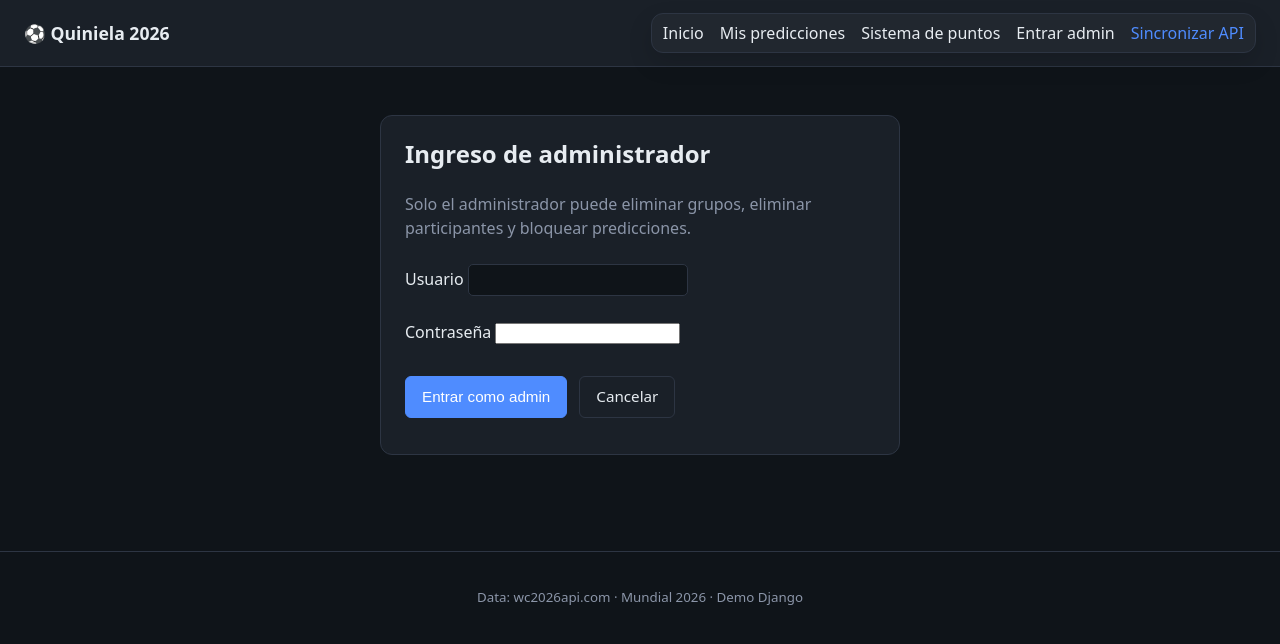
After one commit to Angelokc01/quiniela, a Django app: template templates/inicio/admin_login.html in a window 1280 px wide. The commit adds this page. Shown: the top 644 px of the page. Run offline with Django 4.2, Linux system fonts and the light colour scheme; the template is opened without the code that fills it, so the values that code supplies are empty.

Commit message:
Con admin

```diff
--- a/inicio/models.py
+++ b/inicio/models.py
@@ -74,6 +74,7 @@ class Participant(models.Model):
         BettingGroup, on_delete=models.CASCADE, related_name='participants'
     )
     name = models.CharField(max_length=120)
+    predictions_locked = models.BooleanField(default=False)
     created_at = models.DateTimeField(default=timezone.now)
 
     class Meta:
--- a/inicio/urls.py
+++ b/inicio/urls.py
@@ -5,6 +5,10 @@ from . import views
 app_name = 'inicio'
 
 urlpatterns = [
+     # Admin de la app (sesión simple)
+     path('admin-login/', views.admin_login, name='admin_login'),
+     path('admin-logout/', views.admin_logout, name='admin_logout'),
+
     # Home: elegir tipo de grupo
     path('', views.home, name='home'),
 
@@ -13,6 +17,7 @@ urlpatterns = [
 
     # Grupos
     path('grupos/crear/', views.create_group, name='create_group'),
+     path('grupos/<int:bg_id>/eliminar/', views.delete_group, name='delete_group'),
     path('grupos/<int:bg_id>/participantes/', views.manage_participants,
          name='manage_participants'),
 
--- a/static/inicio/css/style.css
+++ b/static/inicio/css/style.css
@@ -108,6 +108,18 @@ a:hover { text-decoration: underline; }
   font: inherit; padding: 0;
 }
 .link-btn.danger { color: var(--danger); }
+
+.admin-pill {
+  display: inline-block;
+  margin-left: .45rem;
+  padding: .1rem .45rem;
+  border-radius: 999px;
+  border: 1px solid var(--border);
+  background: var(--surface-2);
+  color: var(--accent);
+  font-size: .75rem;
+  font-weight: 600;
+}
 
 .actions { display: flex; gap: .75rem; flex-wrap: wrap; margin-top: 1rem; }
 .sticky-bottom {
--- /dev/null
+++ b/templates/inicio/admin_login.html
@@ -0,0 +1,30 @@
+{% extends "inicio/base.html" %}
+
+{% block title %}Ingreso administrador{% endblock %}
+
+{% block content %}
+<section class="card" style="max-width: 520px; margin: 1.5rem auto;">
+  <h1>Ingreso de administrador</h1>
+  <p class="muted">Solo el administrador puede eliminar grupos, eliminar participantes y bloquear predicciones.</p>
+
+  <form method="post" class="inline-form" style="flex-direction: column; align-items: stretch;">
+    {% csrf_token %}
+    <input type="hidden" name="next" value="{{ next }}">
+
+    <label>
+      Usuario
+      <input type="text" name="username" required autocomplete="username">
+    </label>
+
+    <label>
+      Contraseña
+      <input type="password" name="password" required autocomplete="current-password">
+    </label>
+
+    <div class="actions">
+      <button class="btn primary" type="submit">Entrar como admin</button>
+      <a class="btn ghost" href="{% url 'inicio:home' %}">Cancelar</a>
+    </div>
+  </form>
+</section>
+{% endblock %}
--- a/templates/inicio/base.html
+++ b/templates/inicio/base.html
@@ -15,6 +15,16 @@
         <a href="{% url 'inicio:home' %}">Inicio</a>
         <a href="{% url 'inicio:choose_participant' %}">Mis predicciones</a>
         <a href="{% url 'inicio:sistema_puntos' %}">Sistema de puntos</a>
+        {% if request.session.is_app_admin %}
+          <span class="admin-pill">Admin</span>
+          <form method="post" action="{% url 'inicio:admin_logout' %}" style="display:inline">
+            {% csrf_token %}
+            <input type="hidden" name="next" value="{{ request.path }}">
+            <button class="link-btn" type="submit">Salir admin</button>
+          </form>
+        {% else %}
+          <a href="{% url 'inicio:admin_login' %}?next={{ request.path|urlencode }}">Entrar admin</a>
+        {% endif %}
         <form method="post" action="{% url 'inicio:sync_now' %}" style="display:inline">
           {% csrf_token %}
           <input type="hidden" name="next" value="{{ request.path }}">
--- a/templates/inicio/predictions_dashboard.html
+++ b/templates/inicio/predictions_dashboard.html
@@ -4,6 +4,9 @@
 <section class="card">
   <h1>{{ participant.name }}</h1>
   <p class="muted">Grupo: <strong>{{ participant.betting_group.name }}</strong></p>
+  {% if participant.predictions_locked %}
+    <div class="msg msg-error">Predicciones bloqueadas por administrador. Este participante solo puede consultar.</div>
+  {% endif %}
 
   <div class="kpis">
     <div class="kpi"><span>Total puntos</span><strong>{{ breakdown.total }}</strong></div>
```
Also changed, not shown: inicio/views.py (+86 -0 lines), templates/inicio/home.html (+7 -0 lines), templates/inicio/manage_participants.html (+16 -1 lines), db.sqlite3, inicio/migrations/0003_participant_predictions_locked.py (added).
